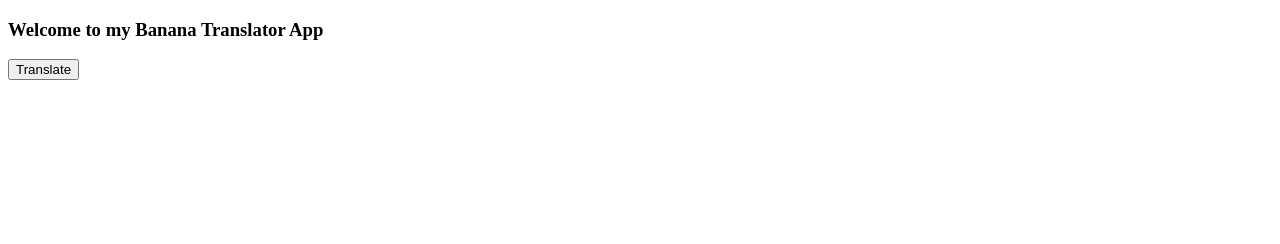
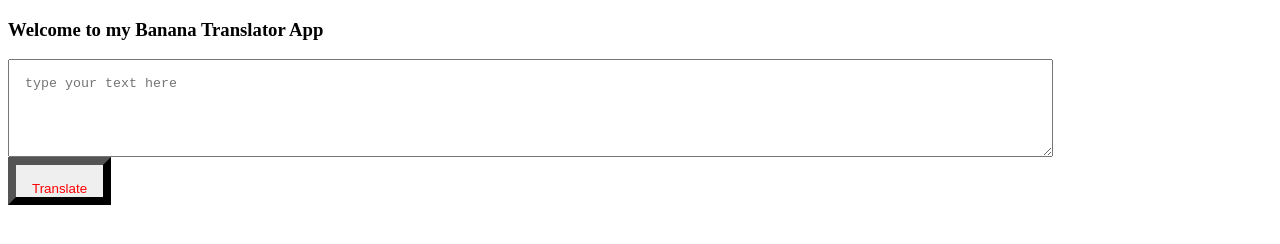
Before and after one commit to sneha-adlakha/Banana_App, a plain HTML site: page index.html in a window 1280 px wide. Drawn offline with Linux system fonts and the light colour scheme.

Commit message:
textbox and button added

```diff
--- a/index.html
+++ b/index.html
@@ -5,8 +5,26 @@
     <meta name="viewport" content="width=device-width, initial-scale=1.0">
     <title>Banana Translator App </title>
 </head>
+<style>
+textarea{
+    height: 4rem;
+    display: block;
+    margin: 1 rem;
+    width: 80%;
+    padding:1rem;
+}
+button{
+    height: 2rem;
+    color: red;
+    padding:1rem;
+    border-width: 0.5rem;
+    text-align:justify;
+}
+    </style>
+
 <body>
     <h3>Welcome to my Banana Translator App</h3>
+    <textarea id="txt-input" placeholder="type your text here"></textarea>
     <button id="btn-translate">Translate</button>
     <script src="app.js" type="text/javascript"></script>
 </body>
```
